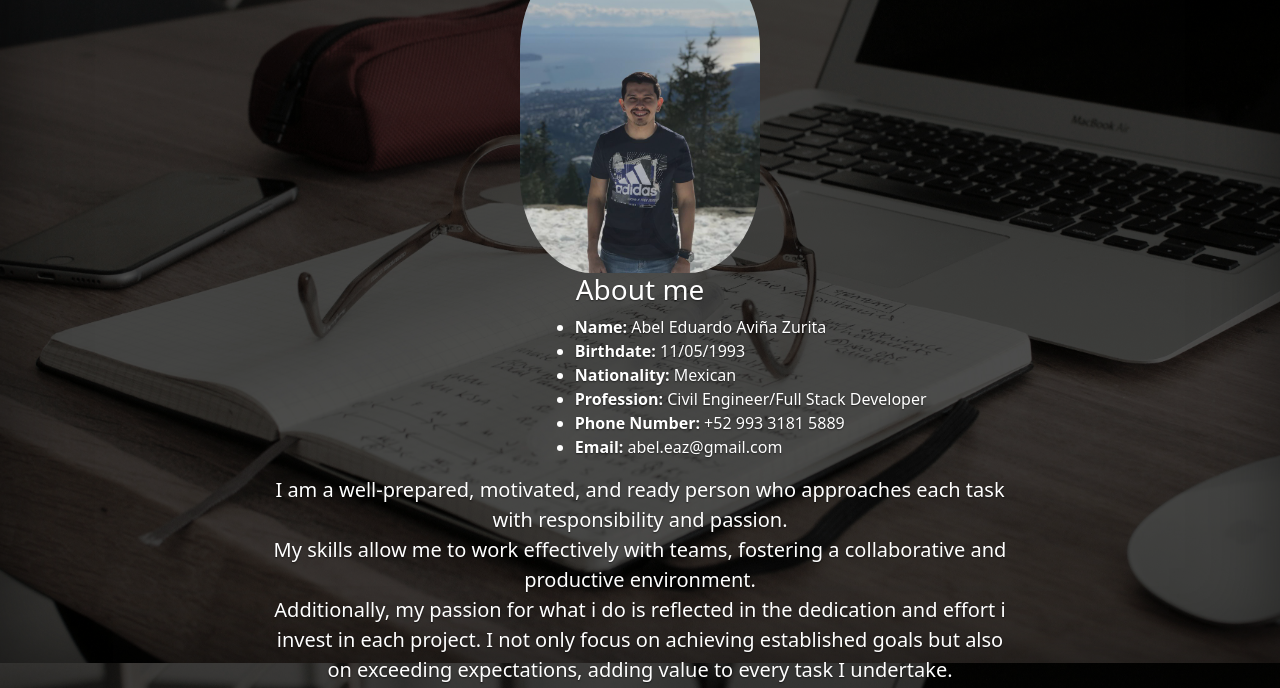
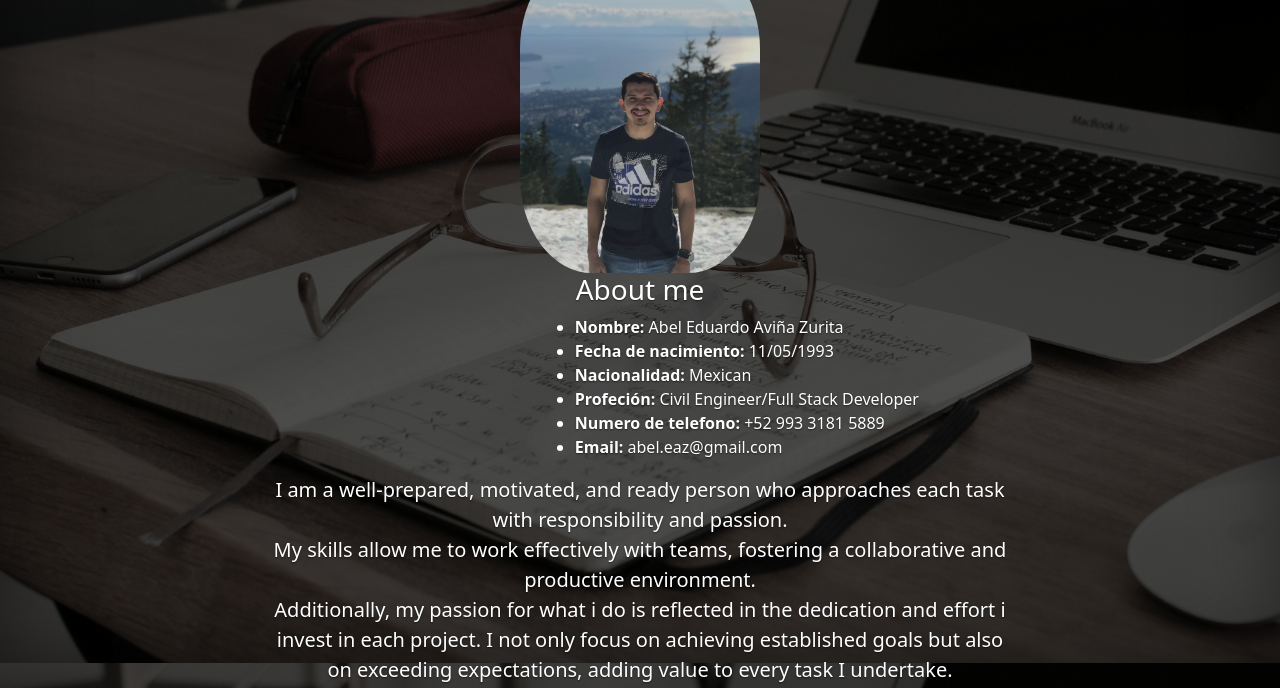
Before and after one commit to JuandryDg/AbelAvinaZ.github.io, a plain HTML site: page index.html in a window 1280 px wide. Shown: the part 137-825 px from the top of the page. Drawn offline with nearby package versions, Linux system fonts and the light colour scheme.

Commit message:
cambie a español la información

```diff
--- a/index.html
+++ b/index.html
@@ -4,7 +4,7 @@
 <head>
     <meta charset="UTF-8">
     <meta name="viewport" content="width=device-width, initial-scale=1.0">
-    <title>Curriculum Vitae</title>
+    <title>Hoja de vida</title>
 
     <link rel="stylesheet" href="public/css/home.css">
 
@@ -33,11 +33,11 @@
             <h3>About me</h3>
             <div class="info">
                 <ul>
-                    <li><b>Name: </b>Abel Eduardo Aviña Zurita</li>
-                    <li><b>Birthdate:</b> 11/05/1993</li>
-                    <li><b>Nationality:</b> Mexican </li>
-                    <li><b>Profession:</b> Civil Engineer/Full Stack Developer</li>
-                    <li><b>Phone Number:</b> +52 993 3181 5889</li>
+                    <li><b>Nombre: </b>Abel Eduardo Aviña Zurita</li>
+                    <li><b>Fecha de nacimiento:</b> 11/05/1993</li>
+                    <li><b>Nacionalidad:</b> Mexican </li>
+                    <li><b>Profeción:</b> Civil Engineer/Full Stack Developer</li>
+                    <li><b>Numero de telefono:</b> +52 993 3181 5889</li>
                     <li><b>Email:</b> abel.eaz@gmail.com</li>
                 </ul>
             </div>
```
